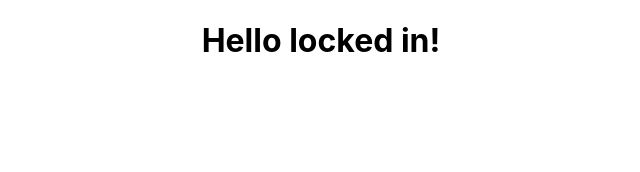
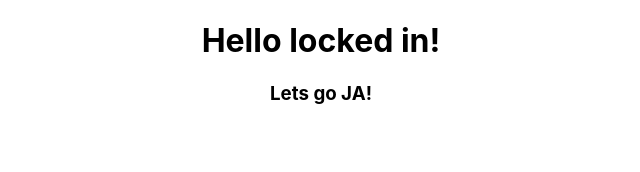
Before and after one commit to amedra13/lockedin, a React (Create React App) app: page / in a window 1280 px wide. Shown: the top 172 px of the page, without its empty margins (319-959 px from the left). Built offline with nearby package versions, Linux system fonts and the light colour scheme.

Commit message:
Added new info to title

```diff
--- a/src/App.js
+++ b/src/App.js
@@ -5,6 +5,7 @@ function App() {
   return (
     <div className="App">
       <h1>Hello locked in!</h1>
+      <h3>Lets go JA!</h3>
     </div>
   );
 }
```
